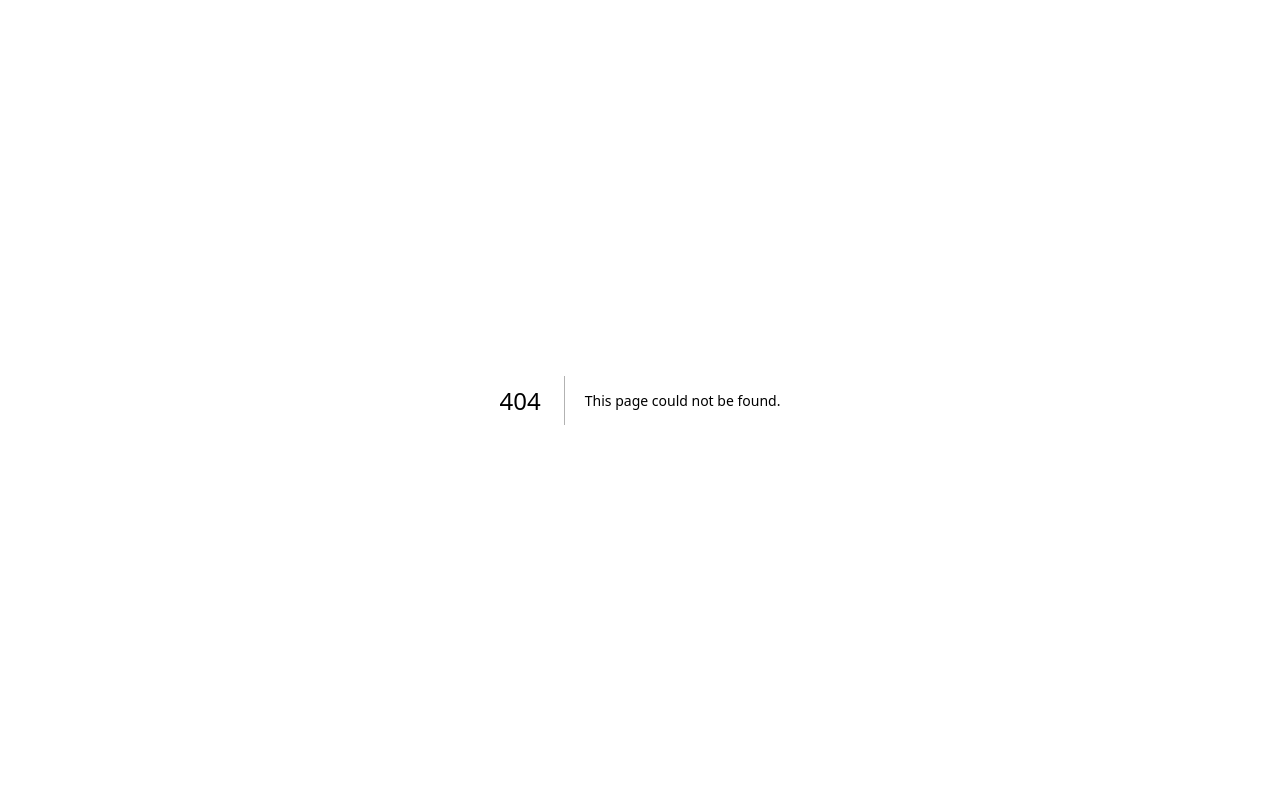
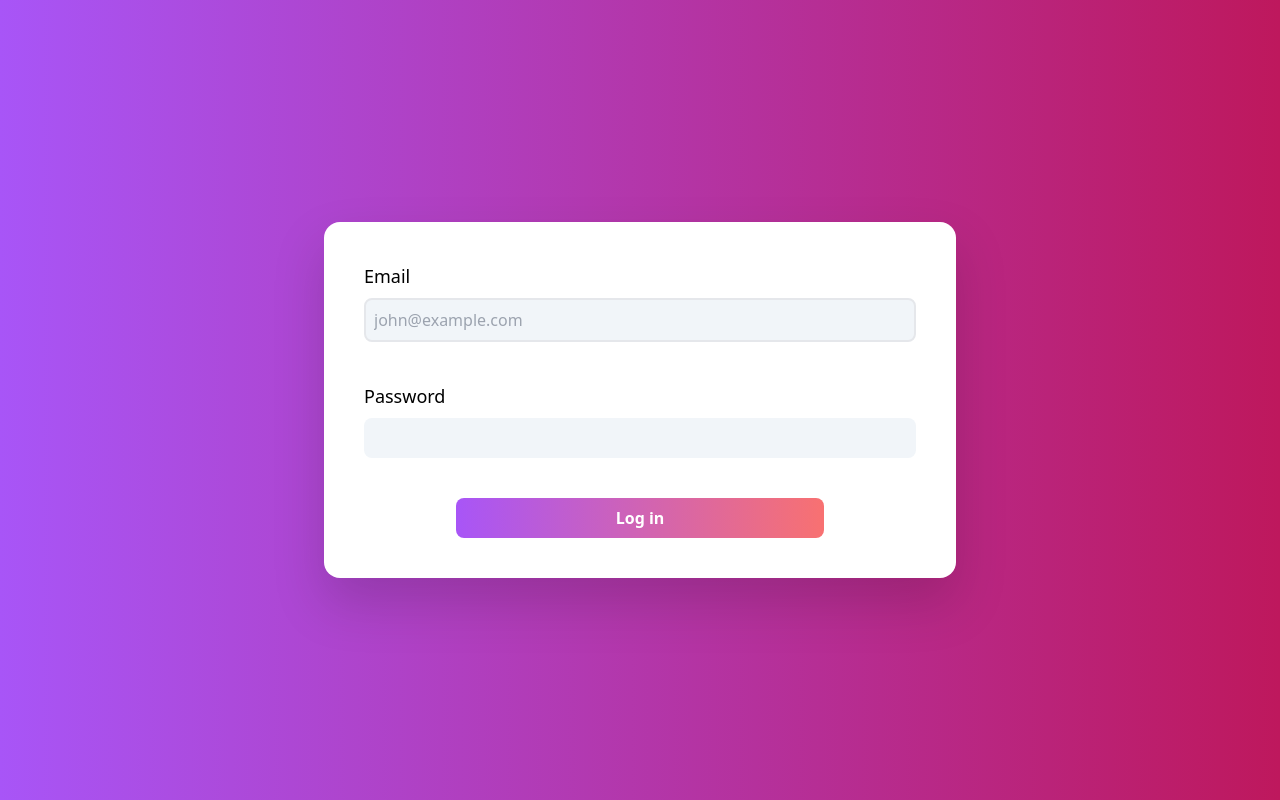
Before and after one commit to Guapura89/masterfm, a Next.js app: page /login in a window 1280 px wide. Before the commit this address had no page. Built offline with nearby package versions, Linux system fonts and the light colour scheme.

Commit message:
build: add login route

```diff
--- /dev/null
+++ b/src/app/login/page.tsx
@@ -0,0 +1,16 @@
+"use client";
+import { useAlertContext } from "@/context/AppContext";
+import LoginForm from "@/components/LoginForm";
+import { Alert } from "@/components/Alert";
+
+// 763dd0f7fc1df732f088620c03c54a7c
+
+export default function Login() {
+  const context = useAlertContext();
+  return (
+    <main className="min-h-screen  relative p-0 sm:p-2 flex items-center bg-gradient-to-b lg:bg-gradient-to-r from-purple-500 to-pink-700">
+      <LoginForm />
+      <Alert props={context.alert} />
+    </main>
+  );
+}
```
